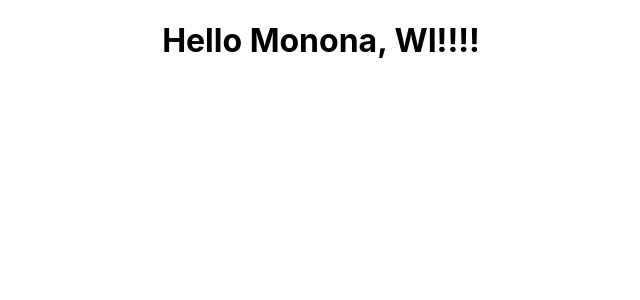
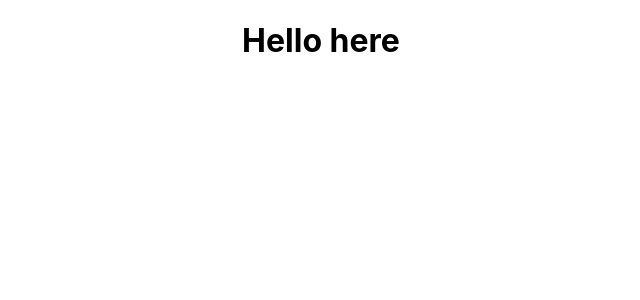
Before and after one commit to enoueni/p4, a React (Create React App) app: page / in a window 1280 px wide. Shown: the top 300 px of the page, without its empty margins (319-959 px from the left). Built offline with nearby package versions, Linux system fonts and the light colour scheme.

Commit message:
modified the app to include Hello here

```diff
--- a/src/App.js
+++ b/src/App.js
@@ -3,7 +3,7 @@ import './App.css';
 function App() {
   return (
     <div className="App">
-      <h1>Hello Monona, WI!!!!</h1>
+      <h1>Hello here</h1>
     </div>
   );
 }
```
